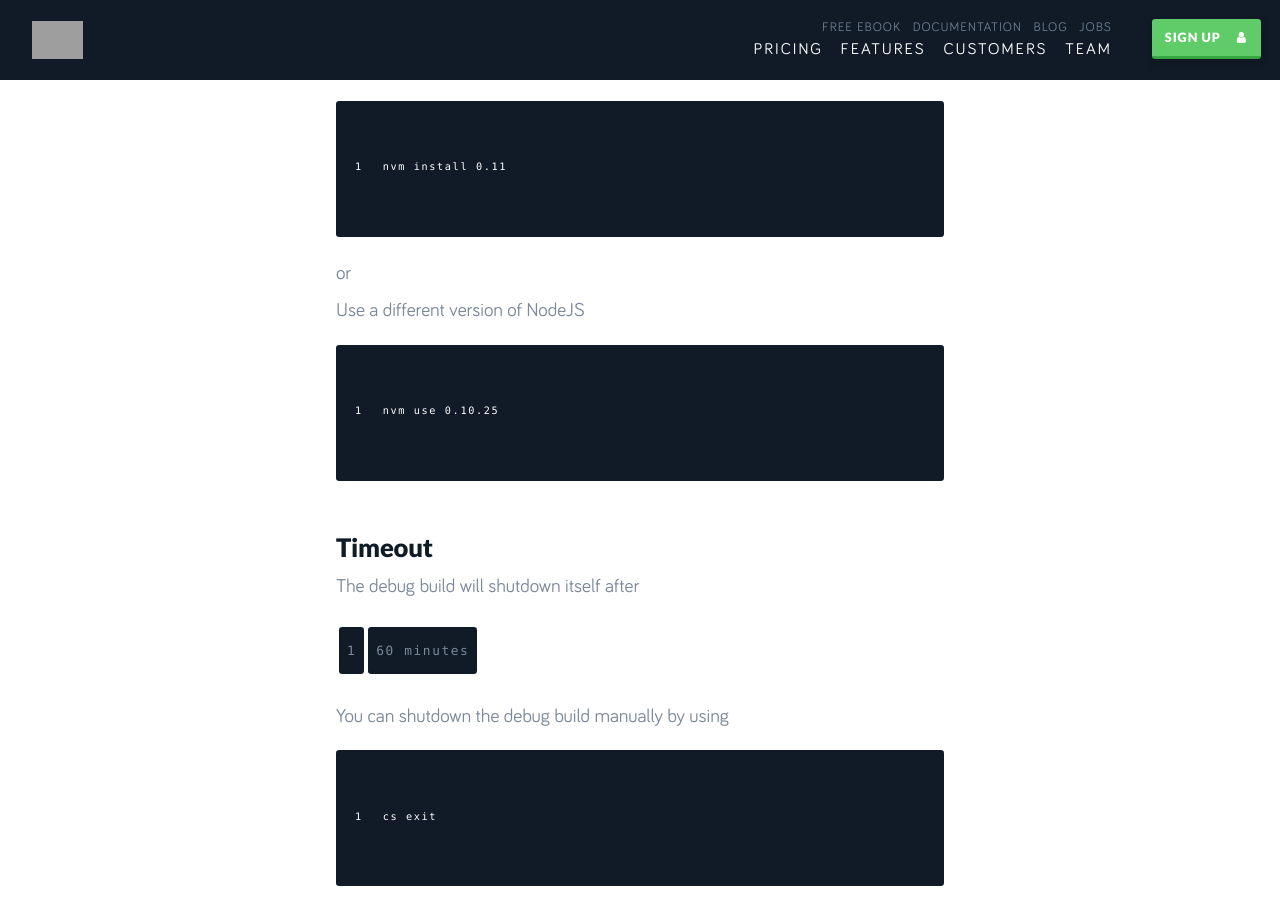
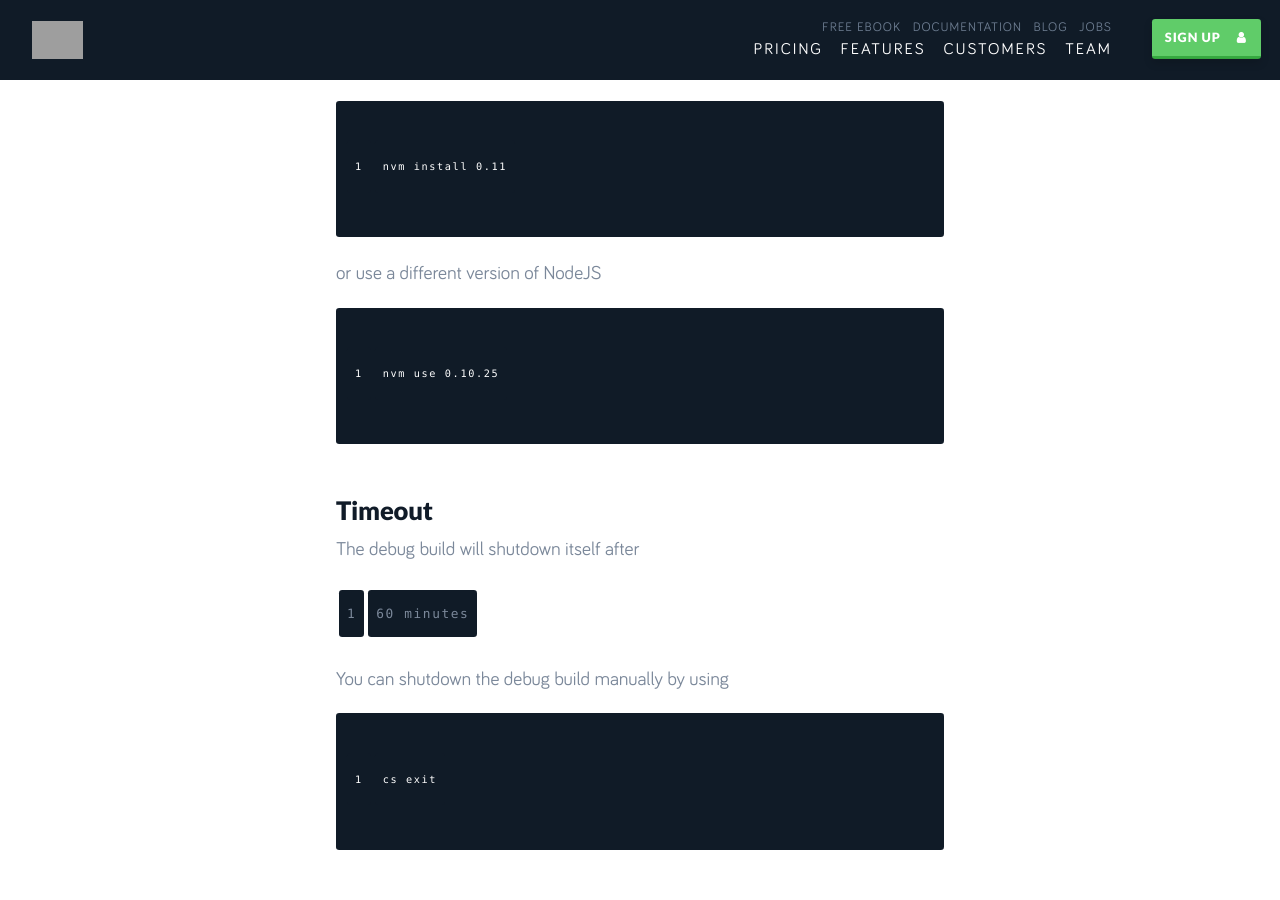
Before and after one commit to up1/documentation, a Jekyll site: the page built from _posts/continuous-integration/2014-09-03-ssh-access.md, in a window 1280 px wide and 900 px high, scrolled down 2574 px. Built offline with Jekyll 4.4.1, drawn with Linux system fonts in a browser that asks for light colours; nearby versions of some CDN libraries; a script that is not in the unit is left out; comment, search, counter and statistics services are not loaded; grey boxes are pictures that could not be loaded.

```diff
--- a/_posts/continuous-integration/2014-09-03-ssh-access.md
+++ b/_posts/continuous-integration/2014-09-03-ssh-access.md
@@ -58,9 +58,7 @@ To install a new version of NodeJS use
 nvm install 0.11
 ~~~
 
-or
-
-Use a different version of NodeJS
+or use a different version of NodeJS
 
 ~~~shell
 nvm use 0.10.25
```
Also changed, not shown: _posts/continuous-deployment/2014-09-03-deployment-with-capistrano.md (+1 -1 lines).
